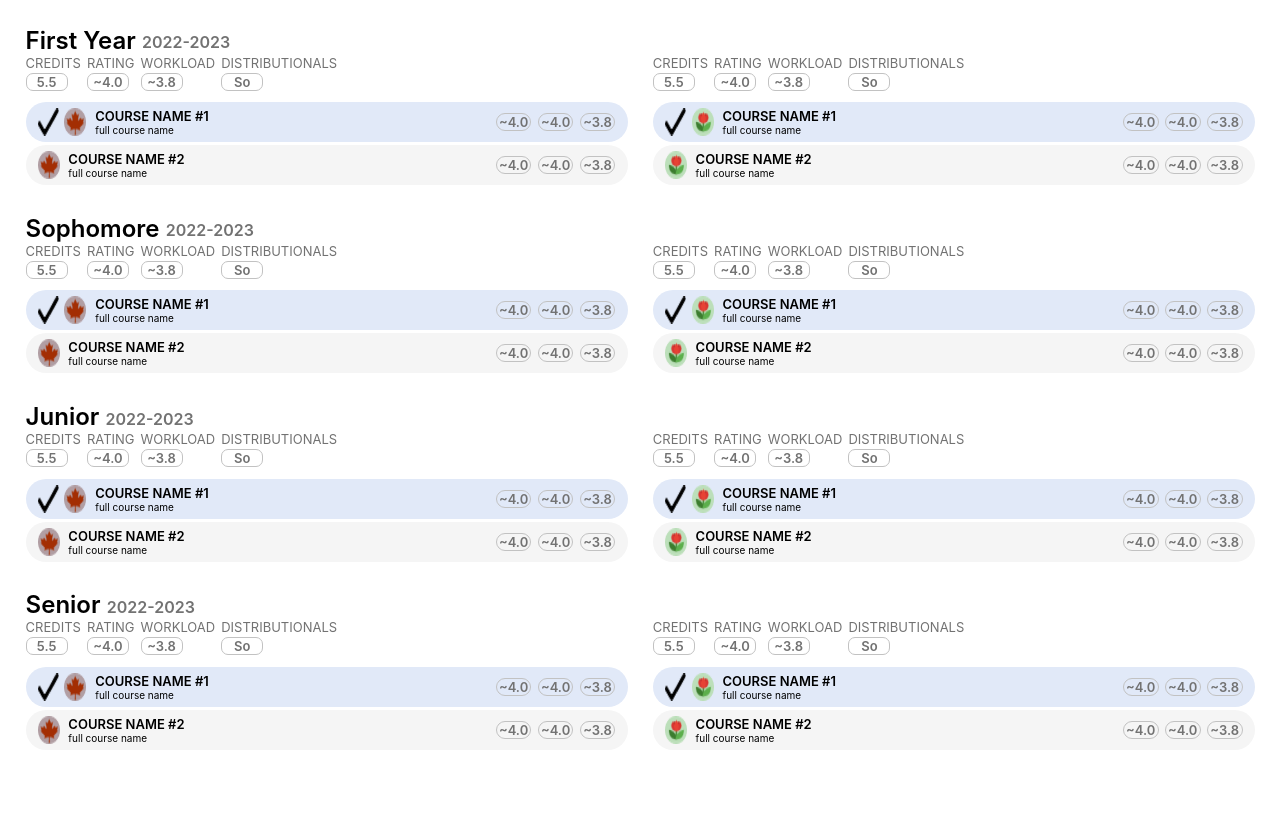
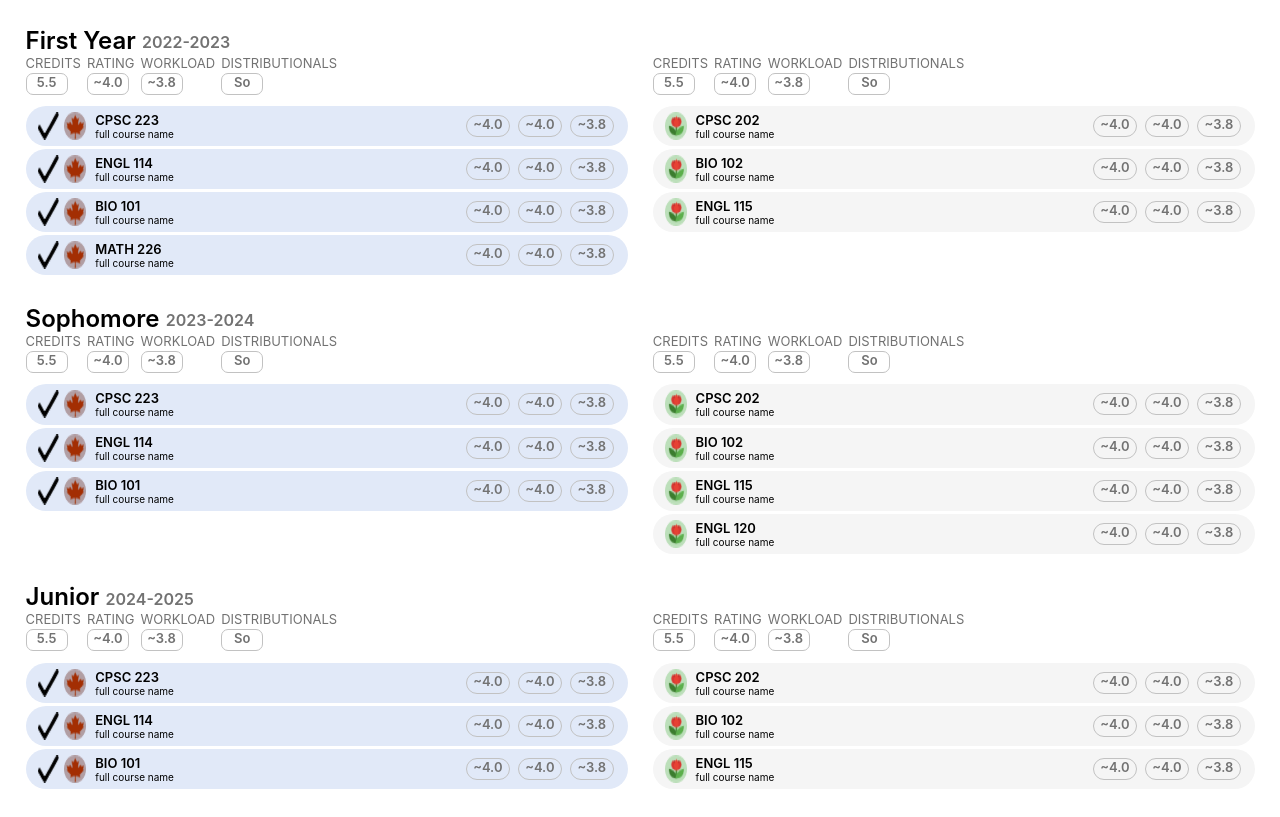
Before and after one commit to YaleComputerSociety/MajorAudit, a React (Create React App) app in the folder frontend/: page /courses in a window 1280 px wide. Built offline with nearby package versions, Linux system fonts and the light colour scheme.

Commit message:
added interfaces for courses data

```diff
--- a/frontend/src/pages/Courses/Courses.module.css
+++ b/frontend/src/pages/Courses/Courses.module.css
@@ -32,6 +32,7 @@
     color: #727272;
     font-weight: 600;
     width: 40px;
+    height: 20px;
     text-align: center
 }
 
--- a/frontend/src/pages/Courses/Courses.tsx
+++ b/frontend/src/pages/Courses/Courses.tsx
@@ -1,13 +1,17 @@
 import React from "react";
 import YearBox from "./components/YearBox";
+import { MockStudent } from "./test";
 
 export default function Courses() {
+
+  const yearboxComponents = [];
+  for (let i=0; i <MockStudent["metadata"].length; i++) {
+    yearboxComponents.push(<YearBox grade={MockStudent["metadata"][i]}/>);
+  }
+
   return (
     <div>
-      <YearBox grade="First Year"/>
-      <YearBox grade="Sophomore"/>
-      <YearBox grade="Junior"/>
-      <YearBox grade="Senior"/>
+      {yearboxComponents}
     </div>
   );
 }
--- a/frontend/src/pages/Courses/components/CourseBox.tsx
+++ b/frontend/src/pages/Courses/components/CourseBox.tsx
@@ -36,21 +36,24 @@ export default function CourseBox({ season, course, completed }: Props) {
                     <div className={styles.MetadataBox}
                         style={{
                             borderRadius: "25px",
-                            marginRight: "5%"
+                            marginRight: "5%",
+                            width: "50px"
                         }}>
                         {"~4.0"}
                     </div>
                     <div className={styles.MetadataBox}
                         style={{
                             borderRadius: "25px",
-                            marginRight: "5%"
+                            marginRight: "5%",
+                            width: "50px"
                         }}>
                         {"~4.0"}
                     </div>
                     <div className={styles.MetadataBox}
                         style={{
                             borderRadius: "25px",
-                            marginRight: "5%"
+                            marginRight: "5%",
+                            width: "50px"
                         }}>{
                             "~3.8"}
                     </div>
--- a/frontend/src/pages/Courses/components/SemesterBox.tsx
+++ b/frontend/src/pages/Courses/components/SemesterBox.tsx
@@ -1,13 +1,19 @@
 import styles from "./../Courses.module.css"
 import CourseBox from "./CourseBox";
 import MetadataBox from "./MetadataBox";
-
+import { Semester } from "../courses_types";
 
 type Props = {
-    readonly season: string;
+    readonly semester: Semester;
 };
 
-export default function SemesterBox({ season }: Props) {
+export default function SemesterBox({ semester }: Props) {
+
+    const classComponents = [];
+    for (let i=0; i <semester["courses"].length; i++) {
+        classComponents.push(<CourseBox season={semester["season"]} course={semester["courses"][i]["name"]} completed={semester["courses"][i]["hasCompleted"]}/>);
+    }
+
     return (
         <div className={styles.Column}>
             <div className={styles.Row}>
@@ -16,8 +22,7 @@ export default function SemesterBox({ season }: Props) {
                 <MetadataBox heading="WORKLOAD" text="~3.8"/>
                 <MetadataBox heading="DISTRIBUTIONALS" text="So"/>
             </div>
-            <CourseBox season={season} course="COURSE NAME #1" completed="true"/>
-            <CourseBox season={season} course="COURSE NAME #2" completed="false"/>
+            {classComponents}
         </div>
     );
 }
--- a/frontend/src/pages/Courses/components/YearBox.tsx
+++ b/frontend/src/pages/Courses/components/YearBox.tsx
@@ -1,20 +1,21 @@
 import styles from "./../Courses.module.css"
 import SemesterBox from "./SemesterBox";
+import { Year } from "../courses_types";
 
 type Props = {
-  readonly grade: string;
+  readonly grade: Year;
 };
 
 export default function YearBox({ grade }: Props) {
   return (
     <div className={styles.Container}>
         <div className={styles.Row}>
-            <div className={styles.Grade}>{grade}</div>
-            <div className={styles.Year}>{"2022-2023"}</div>
+            <div className={styles.Grade}>{grade["name"]}</div>
+            <div className={styles.Year}>{grade["calendarYear"]}</div>
         </div>
         <div className={styles.Row}>
-            <SemesterBox season="fall"/>
-            <SemesterBox season="spring"/>
+            <SemesterBox semester={grade["fall"]}/>
+            <SemesterBox semester={grade["spring"]}/>
         </div>
     </div>
   );
--- /dev/null
+++ b/frontend/src/pages/Courses/courses_types.ts
@@ -0,0 +1,19 @@
+export interface Course {
+    name: string;
+    hasCompleted: string;
+    // distributional: string;
+}
+export interface Semester {
+    season: string;
+    courses: Array<Course>;
+}
+export interface Year {
+    name: string;
+    calendarYear: string;
+    fall : Semester;
+    spring: Semester;
+}
+
+export interface Student {
+    metadata: Array<Year>;
+}
--- /dev/null
+++ b/frontend/src/pages/Courses/test.ts
@@ -0,0 +1,56 @@
+import { Student } from "./courses_types";
+
+export const MockStudent: Student = {
+    metadata: [
+        {
+            name: "First Year",
+            calendarYear: "2022-2023",
+            fall: {
+                season: "fall",
+                courses: [{ name: "CPSC 223", hasCompleted: "true" },
+                          { name: "ENGL 114", hasCompleted: "true" },
+                          { name: "BIO 101", hasCompleted: "true" },
+                          { name: "MATH 226", hasCompleted: "true" }]
+            },
+            spring: {
+                season: "spring",
+                courses: [{ name: "CPSC 202", hasCompleted: "false" },
+                          { name: "BIO 102", hasCompleted: "false" },
+                          { name: "ENGL 115", hasCompleted: "false" }]
+            }
+        },
+        {
+            name: "Sophomore",
+            calendarYear: "2023-2024",
+            fall: {
+                season: "fall",
+                courses: [{ name: "CPSC 223", hasCompleted: "true" },
+                          { name: "ENGL 114", hasCompleted: "true" },
+                          { name: "BIO 101", hasCompleted: "true" }]
+            },
+            spring: {
+                season: "spring",
+                courses: [{ name: "CPSC 202", hasCompleted: "false" },
+                          { name: "BIO 102", hasCompleted: "false" },
+                          { name: "ENGL 115", hasCompleted: "false" },
+                          { name: "ENGL 120", hasCompleted: "false" }]
+            }
+        },
+        {
+            name: "Junior",
+            calendarYear: "2024-2025",
+            fall: {
+                season: "fall",
+                courses: [{ name: "CPSC 223", hasCompleted: "true" },
+                          { name: "ENGL 114", hasCompleted: "true" },
+                          { name: "BIO 101", hasCompleted: "true" }]
+            },
+            spring: {
+                season: "spring",
+                courses: [{ name: "CPSC 202", hasCompleted: "false" },
+                          { name: "BIO 102", hasCompleted: "false" },
+                          { name: "ENGL 115", hasCompleted: "false" }]
+            }
+        }
+    ]
+};
```
